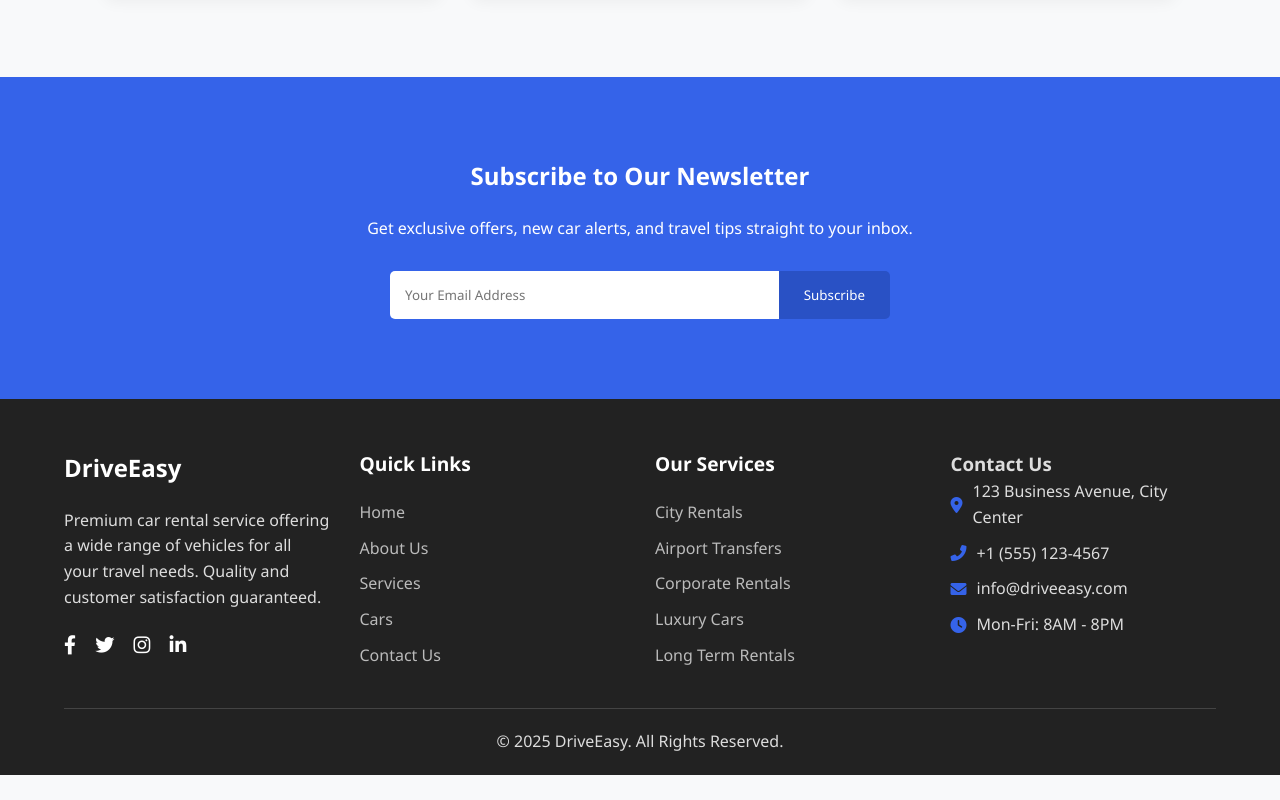
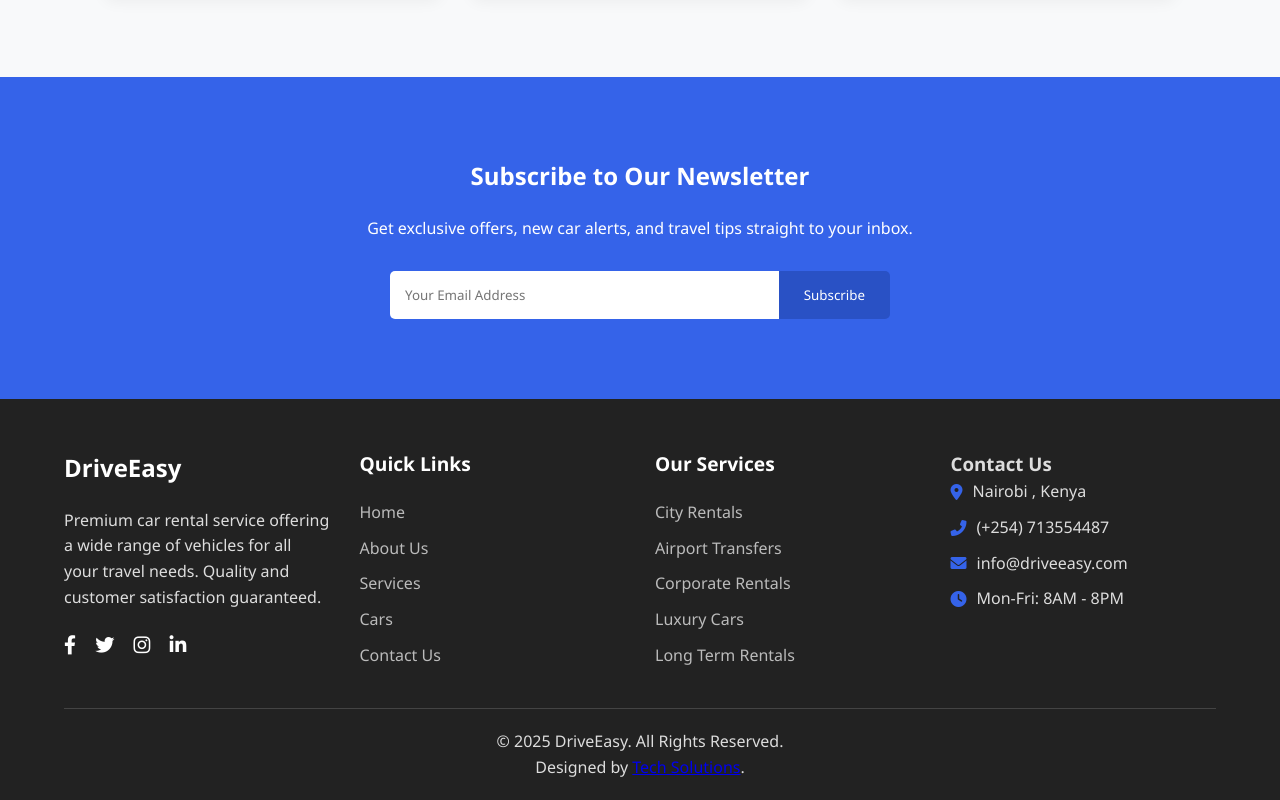
Before and after one commit to martinmwas254/DriveEasy, a plain HTML site: page index.html in a window 1280 px wide. Shown: the part 2517-3317 px from the top of the page. Before the commit the page ends 3292 px from the top, so only its background shows below. Drawn offline with Linux system fonts and the light colour scheme.

Commit message:
updated the footer

```diff
--- a/index.html
+++ b/index.html
@@ -760,14 +760,15 @@
             </div>
             <div class="footer-contact">
                 <h3>Contact Us</h3>
-                <p><i class="fas fa-map-marker-alt"></i> 123 Business Avenue, City Center</p>
-                <p><i class="fas fa-phone-alt"></i> +1 (555) 123-4567</p>
+                <p><i class="fas fa-map-marker-alt"></i> Nairobi , Kenya </p>
+                <p><i class="fas fa-phone-alt"></i> (+254) 713554487 </p>
                 <p><i class="fas fa-envelope"></i> info@driveeasy.com</p>
                 <p><i class="fas fa-clock"></i> Mon-Fri: 8AM - 8PM</p>
             </div>
         </div>
         <div class="copyright">
             <p>&copy; 2025 DriveEasy. All Rights Reserved.</p>
+            <p className='text-center bg-white'>Designed by <a href='https://tech-solutions-snowy.vercel.app/' className='text-blue-600' target="_blank">Tech Solutions</a>.</p>
         </div>
     </footer>
 
```
